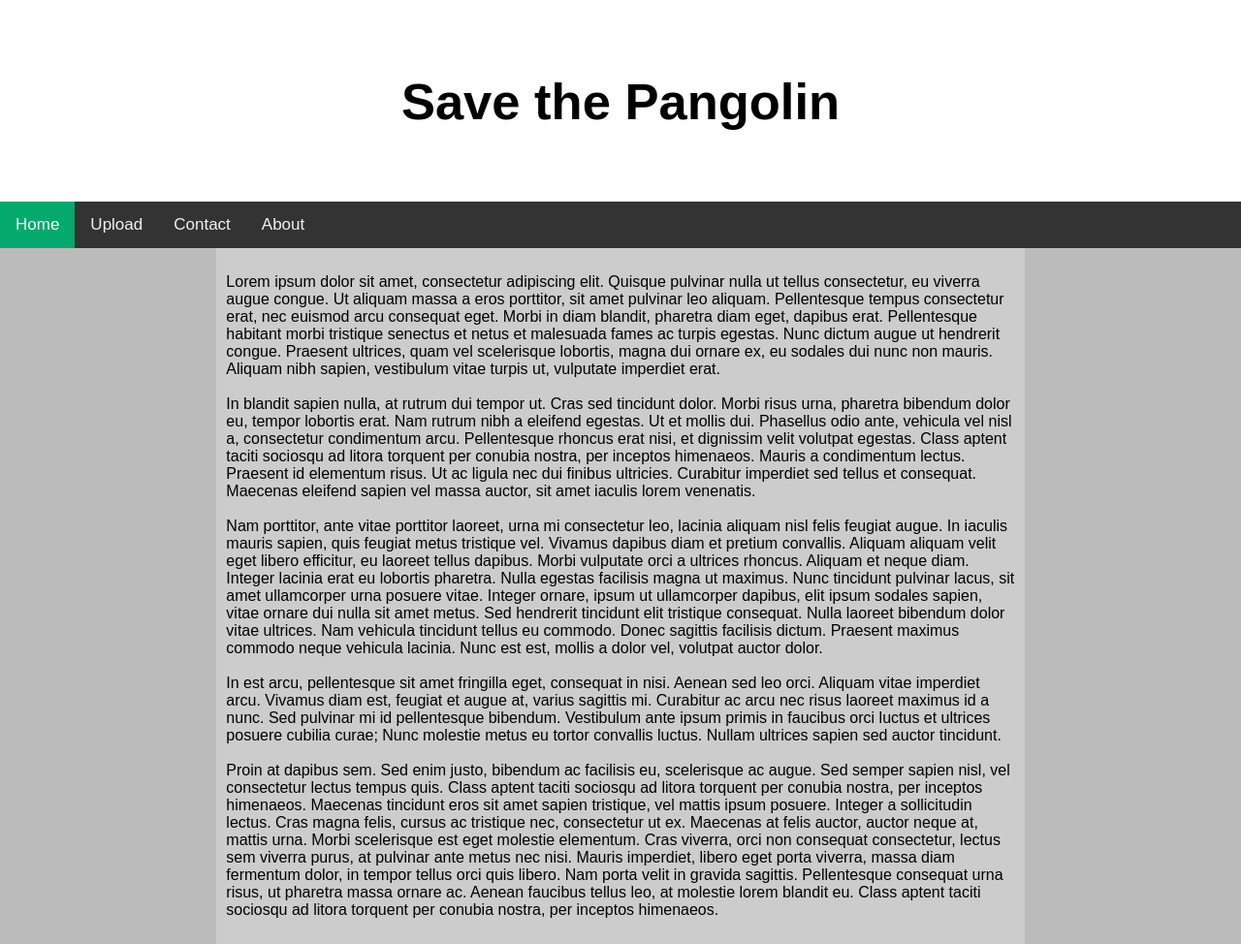
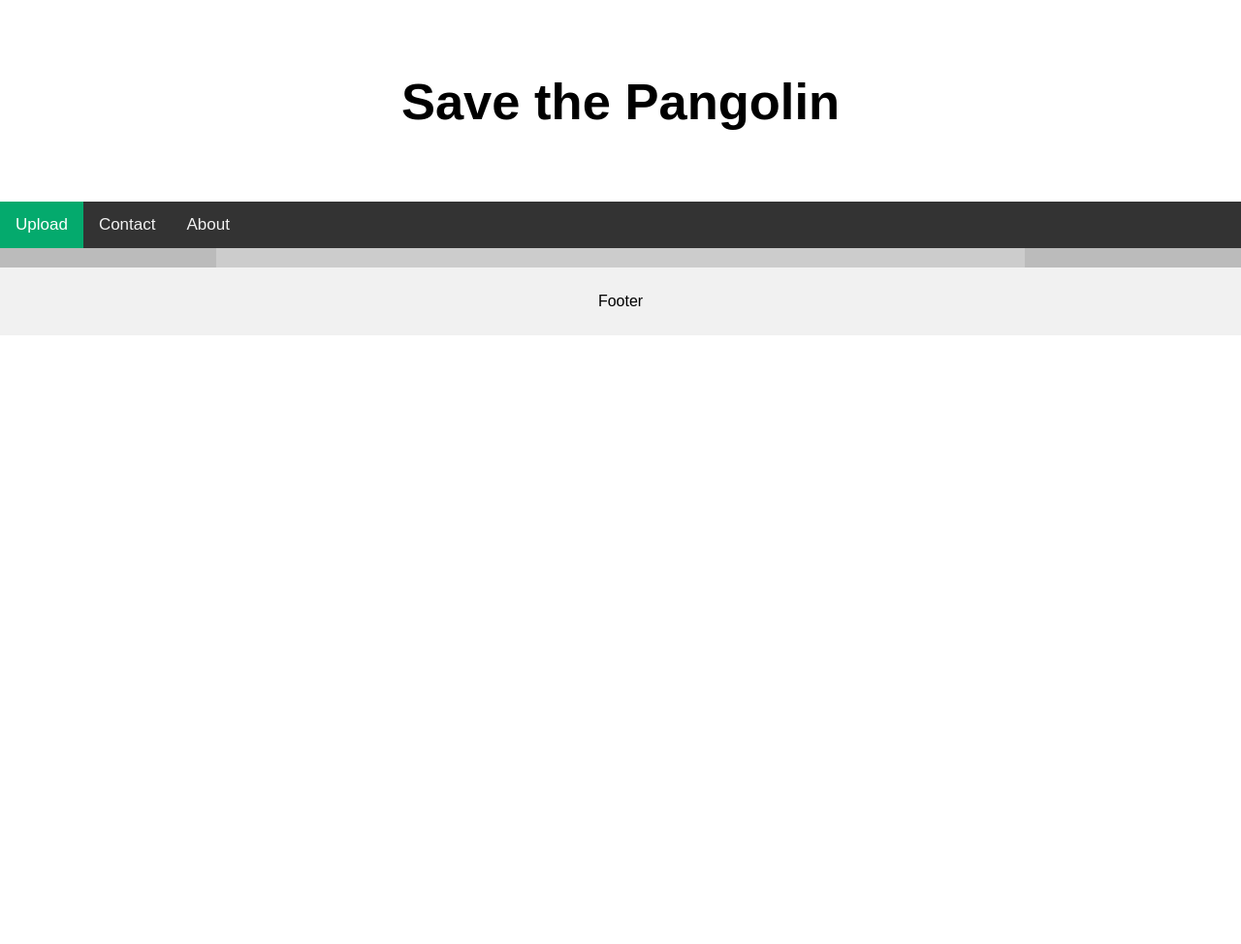
Before and after one commit to jake-ward2639/webdev22, a plain HTML site: page UI/index.html in a window 1280 px wide. Shown: the top 974 px of the page at 97% size. After the commit the page ends 800 px from the top, so only its background shows below. Drawn offline with Linux system fonts and the light colour scheme.

Commit message:
removed home page

```diff
--- a/UI/index.html
+++ b/UI/index.html
@@ -17,8 +17,7 @@
   </div>
 
   <div class="topnav" id="topNav">
-      <a id="Home_link" onclick="changeContent(`Home`)" class="active">Home</a>
-      <a id="Upload_link" onclick="changeContent(`Upload`)">Upload</a>
+      <a id="Upload_link" onclick="changeContent(`Upload`)" class="active">Upload</a>
       <a id="Contact_link" onclick="changeContent('Contact')">Contact</a>
       <a id="About_link" onclick="changeContent('About')">About</a>
       <a href="javascript:void(0);" class="icon" onclick="showTopNav()">
@@ -61,18 +60,6 @@
       </form>
     </div>
 
-    <div id="Home_section">
-      <p>Lorem ipsum dolor sit amet, consectetur adipiscing elit. Quisque pulvinar nulla ut tellus consectetur, eu viverra augue congue. Ut aliquam massa a eros porttitor, sit amet pulvinar leo aliquam. Pellentesque tempus consectetur erat, nec euismod arcu consequat eget. Morbi in diam blandit, pharetra diam eget, dapibus erat. Pellentesque habitant morbi tristique senectus et netus et malesuada fames ac turpis egestas. Nunc dictum augue ut hendrerit congue. Praesent ultrices, quam vel scelerisque lobortis, magna dui ornare ex, eu sodales dui nunc non mauris. Aliquam nibh sapien, vestibulum vitae turpis ut, vulputate imperdiet erat.<br><br>
-
-          In blandit sapien nulla, at rutrum dui tempor ut. Cras sed tincidunt dolor. Morbi risus urna, pharetra bibendum dolor eu, tempor lobortis erat. Nam rutrum nibh a eleifend egestas. Ut et mollis dui. Phasellus odio ante, vehicula vel nisl a, consectetur condimentum arcu. Pellentesque rhoncus erat nisi, et dignissim velit volutpat egestas. Class aptent taciti sociosqu ad litora torquent per conubia nostra, per inceptos himenaeos. Mauris a condimentum lectus. Praesent id elementum risus. Ut ac ligula nec dui finibus ultricies. Curabitur imperdiet sed tellus et consequat. Maecenas eleifend sapien vel massa auctor, sit amet iaculis lorem venenatis.<br><br>
-
-          Nam porttitor, ante vitae porttitor laoreet, urna mi consectetur leo, lacinia aliquam nisl felis feugiat augue. In iaculis mauris sapien, quis feugiat metus tristique vel. Vivamus dapibus diam et pretium convallis. Aliquam aliquam velit eget libero efficitur, eu laoreet tellus dapibus. Morbi vulputate orci a ultrices rhoncus. Aliquam et neque diam. Integer lacinia erat eu lobortis pharetra. Nulla egestas facilisis magna ut maximus. Nunc tincidunt pulvinar lacus, sit amet ullamcorper urna posuere vitae. Integer ornare, ipsum ut ullamcorper dapibus, elit ipsum sodales sapien, vitae ornare dui nulla sit amet metus. Sed hendrerit tincidunt elit tristique consequat. Nulla laoreet bibendum dolor vitae ultrices. Nam vehicula tincidunt tellus eu commodo. Donec sagittis facilisis dictum. Praesent maximus commodo neque vehicula lacinia. Nunc est est, mollis a dolor vel, volutpat auctor dolor.<br><br>
-
-          In est arcu, pellentesque sit amet fringilla eget, consequat in nisi. Aenean sed leo orci. Aliquam vitae imperdiet arcu. Vivamus diam est, feugiat et augue at, varius sagittis mi. Curabitur ac arcu nec risus laoreet maximus id a nunc. Sed pulvinar mi id pellentesque bibendum. Vestibulum ante ipsum primis in faucibus orci luctus et ultrices posuere cubilia curae; Nunc molestie metus eu tortor convallis luctus. Nullam ultrices sapien sed auctor tincidunt.<br><br>
-
-          Proin at dapibus sem. Sed enim justo, bibendum ac facilisis eu, scelerisque ac augue. Sed semper sapien nisl, vel consectetur lectus tempus quis. Class aptent taciti sociosqu ad litora torquent per conubia nostra, per inceptos himenaeos. Maecenas tincidunt eros sit amet sapien tristique, vel mattis ipsum posuere. Integer a sollicitudin lectus. Cras magna felis, cursus ac tristique nec, consectetur ut ex. Maecenas at felis auctor, auctor neque at, mattis urna. Morbi scelerisque est eget molestie elementum. Cras viverra, orci non consequat consectetur, lectus sem viverra purus, at pulvinar ante metus nec nisi. Mauris imperdiet, libero eget porta viverra, massa diam fermentum dolor, in tempor tellus orci quis libero. Nam porta velit in gravida sagittis. Pellentesque consequat urna risus, ut pharetra massa ornare ac. Aenean faucibus tellus leo, at molestie lorem blandit eu. Class aptent taciti sociosqu ad litora torquent per conubia nostra, per inceptos himenaeos.</p>
-    </div>
-
     <div id="Contact_section">
       <p>example@gmail.com</p>
     </div>
```
